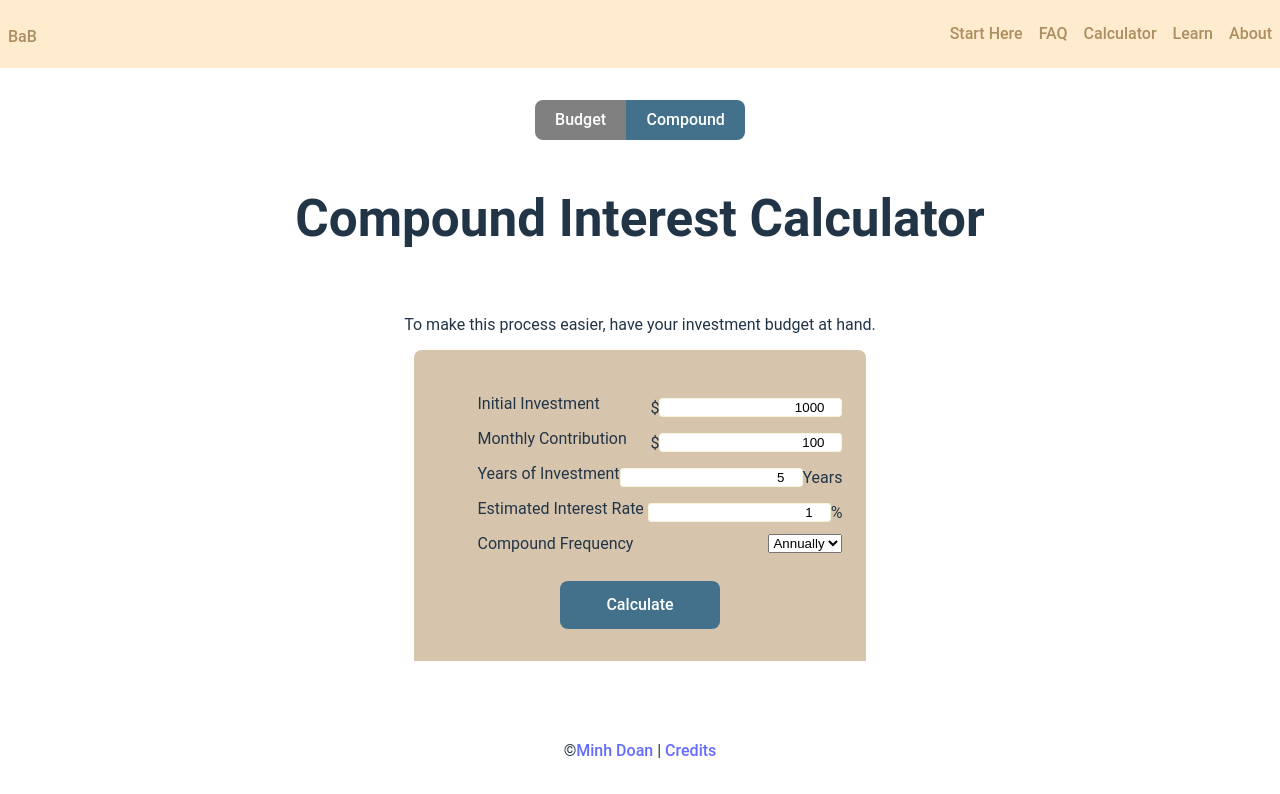
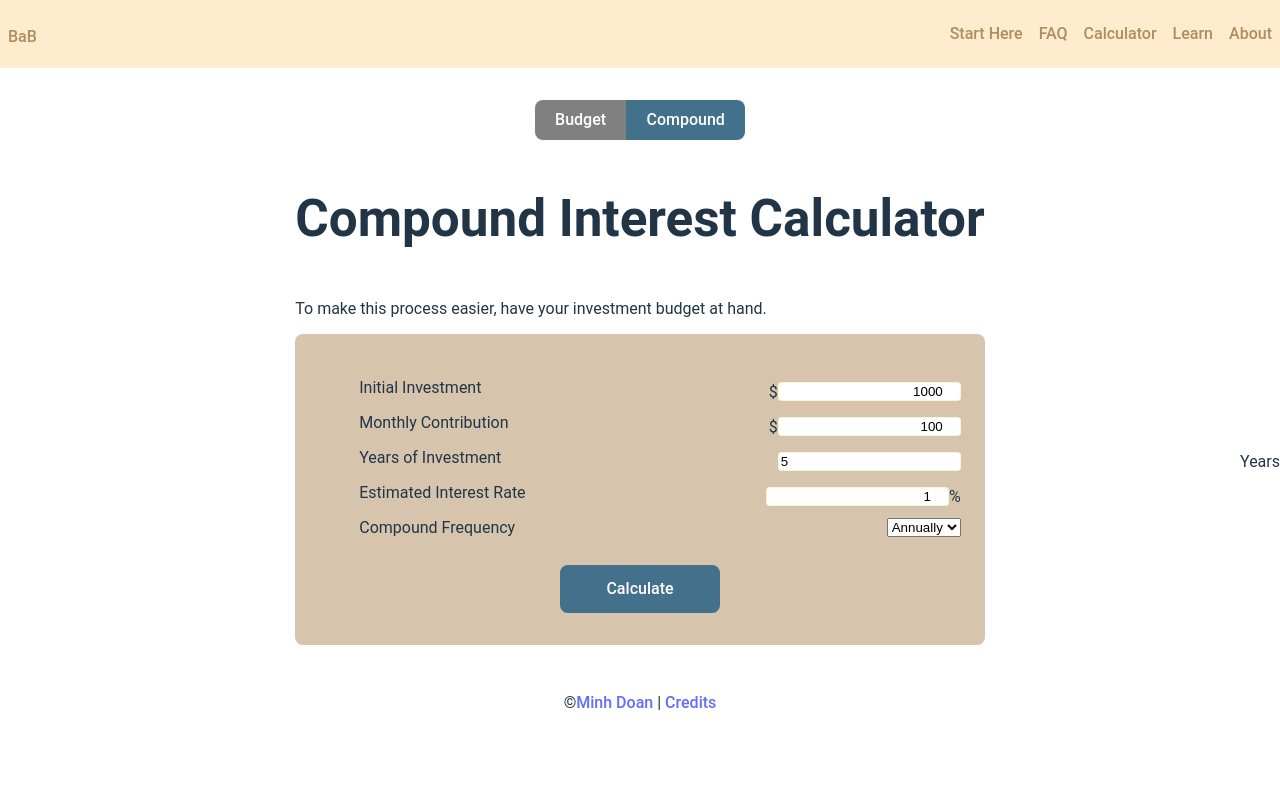
Before and after one commit to doanaminh/build-a-budget, a React (Vite) app in the folder client/: page /calculator in a window 1280 px wide. Both pictures are taken after a click on the button "Compound". Shown: the top 794 px of the page. Built offline with nearby package versions, Linux system fonts and the light colour scheme; a web font is replaced by a local one.

Commit message:
placeholder text for input fields css

```diff
--- a/client/src/App.css
+++ b/client/src/App.css
@@ -61,8 +61,7 @@ PAGES
 .Calculator form {
   background-color: #d6c4ac;
   padding: 1.5rem;
-  border-top-left-radius: .5rem;
-  border-top-right-radius: .5rem;
+  border-radius: .5rem;
 }
 .Calculator ul {
   list-style: none;
@@ -100,6 +99,14 @@ PAGES
 }
 .Budget, .Compound {
   padding-top: 0;
+}
+.Compound .yearsInvesting input {
+  text-align: start;
+}
+.Compound .yearsInvesting span {
+  background-color: transparent;
+  position: absolute;
+  right: 0;
 }
 /*
 || GLOSSARY ===========================================
--- a/client/src/pages/BudgetCalculator.tsx
+++ b/client/src/pages/BudgetCalculator.tsx
@@ -94,7 +94,7 @@ export default function() {
 
     return (
         <>
-            <section className='Budget Calculator'>
+            <section className='Budget'>
 
                 <h1>Budget Calculator</h1>
                 <p>To make this process easier, it would help to collect recent bills that you pay monthly to have at hand.</p>
--- a/client/src/pages/CompoundCalculator.tsx
+++ b/client/src/pages/CompoundCalculator.tsx
@@ -49,7 +49,7 @@ export default function() {
 
     return (
         <>
-            <section className='Compound Calculator'>
+            <section className='Compound'>
                 {/*  */}
                 <h1>Compound Interest Calculator</h1>
                 <p>To make this process easier, have your investment budget at hand.</p>
@@ -90,7 +90,7 @@ export default function() {
                             </li>
                             <li>
                                 <label htmlFor="">Years of Investment</label>
-                                <div>
+                                <div className='yearsInvesting'>
                                     <input
                                     className='input'
                                     name='yearsInvesting'
```
